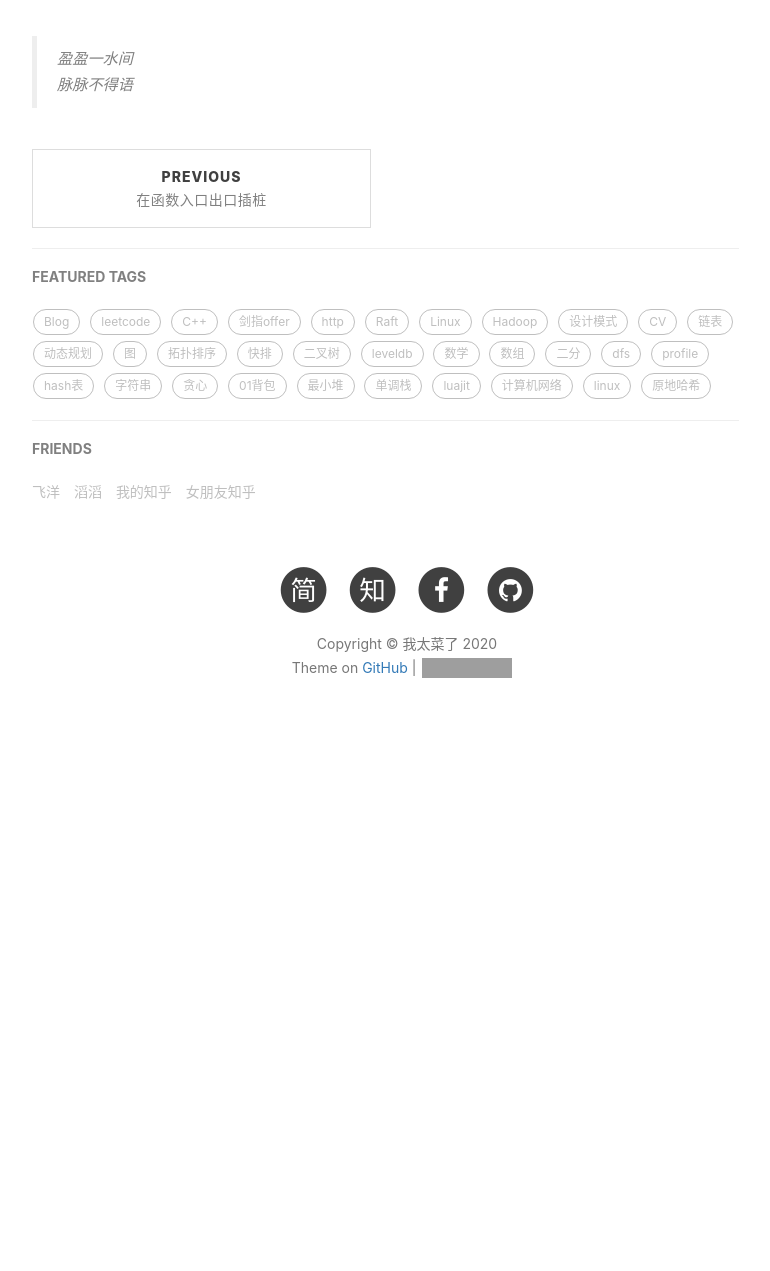
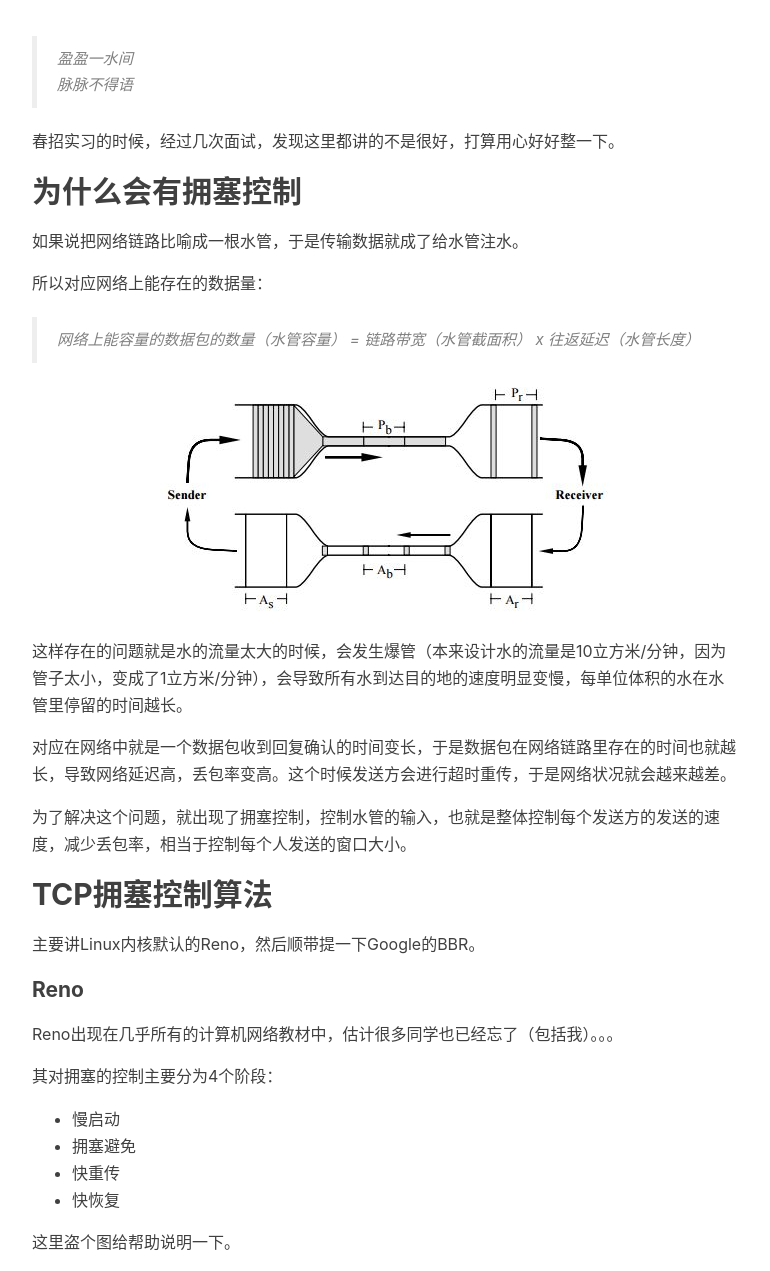
Before and after one commit to bbkgl/bbkgl.github.io, a Jekyll site: the page built from _posts/2020-07-22-拥塞控制.md, in a window 1280 px wide and 1400 px high, scrolled down 222 px, cut to the strip 129-1400 px from the top of the window. Shown: the whole strip, without its empty margins (233-1003 px from the left). Built offline with Jekyll 4.4.1, drawn with Linux system fonts in a browser that asks for light colours; nearby versions of some CDN libraries; our own code applies the rules of GitHub Pages for plain Markdown files; comment, search, counter and statistics services are not loaded; before the commit the page ends 1123 px from its top, so only the background shows below that; some of the changed text lies outside the part shown; grey boxes are pictures that could not be loaded.

Commit message:
拥塞控制

```diff
--- a/_posts/2020-07-22-拥塞控制.md
+++ b/_posts/2020-07-22-拥塞控制.md
@@ -14,3 +14,49 @@ tags:
 > 盈盈一水间
 >
 > 脉脉不得语
+
+春招实习的时候，经过几次面试，发现这里都讲的不是很好，打算用心好好整一下。
+
+## 为什么会有拥塞控制
+
+如果说把网络链路比喻成一根水管，于是传输数据就成了给水管注水。
+
+所以对应网络上能存在的数据量：
+
+> 网络上能容量的数据包的数量（水管容量） = 链路带宽（水管截面积） x 往返延迟（水管长度）
+
+ ![img](https://raw.githubusercontent.com/bbkgl/bbkgl.github.io/master/cloud_img/v2-6a3a7b0f85bf9a664e8f9a000d80a8e7_720w.jpg)
+
+这样存在的问题就是水的流量太大的时候，会发生爆管（本来设计水的流量是10立方米/分钟，因为管子太小，变成了1立方米/分钟），会导致所有水到达目的地的速度明显变慢，每单位体积的水在水管里停留的时间越长。
+
+对应在网络中就是一个数据包收到回复确认的时间变长，于是数据包在网络链路里存在的时间也就越长，导致网络延迟高，丢包率变高。这个时候发送方会进行超时重传，于是网络状况就会越来越差。
+
+为了解决这个问题，就出现了拥塞控制，控制水管的输入，也就是整体控制每个发送方的发送的速度，减少丢包率，相当于控制每个人发送的窗口大小。
+
+## TCP拥塞控制算法
+
+主要讲Linux内核默认的Reno，然后顺带提一下Google的BBR。
+
+#### Reno
+
+Reno出现在几乎所有的计算机网络教材中，估计很多同学也已经忘了（包括我）。。。
+
+其对拥塞的控制主要分为4个阶段：
+
+- 慢启动
+- 拥塞避免
+- 快重传
+- 快恢复
+
+这里盗个图给帮助说明一下。
+
+ ![img](https://raw.githubusercontent.com/bbkgl/bbkgl.github.io/master/cloud_img/v2-86c12ed3ddb2391c057f7d3598372880_720w.jpg)
+
+同样有对应的几个概念值：
+
+- 拥塞窗口（cwnd），这个其实和流量控制的窗口类似，都用来表示一次能发出去的数据量。这个值随时间变化，变化速度在慢启动和拥塞避免阶段不一样。其变化范围，由是否发生丢包来决定，发生丢包，值就会变成原来的一半。
+- 慢启动阈值（ssthresh)，这是一个随丢包情况变化的值，用来作为慢启动和拥塞避免两个阶段的分界线。其第一次赋值是第一次发生丢包时，拥塞窗口（cwnd）值的一半。
+
+**慢启动阶段**
+
+慢启动意思就是拥塞窗口（cwnd）从最小值1开始变大。
```
Also changed, not shown: cloud_img/v2-6a3a7b0f85bf9a664e8f9a000d80a8e7_720w.jpg (added), cloud_img/v2-86c12ed3ddb2391c057f7d3598372880_720w.jpg (added), img/2020-07-22-拥塞控制/v2-6a3a7b0f85bf9a664e8f9a000d80a8e7_720w.jpg (added), img/post-bg-0020.jpg (added), img/post-bg-0022.jpg (added), img/post-bg-0023.jpg (added), img/post-bg-0024.jpg (added), img/post-bg-0025.jpg (added), img/post-bg-0026.jpg (added), 1 other file.
